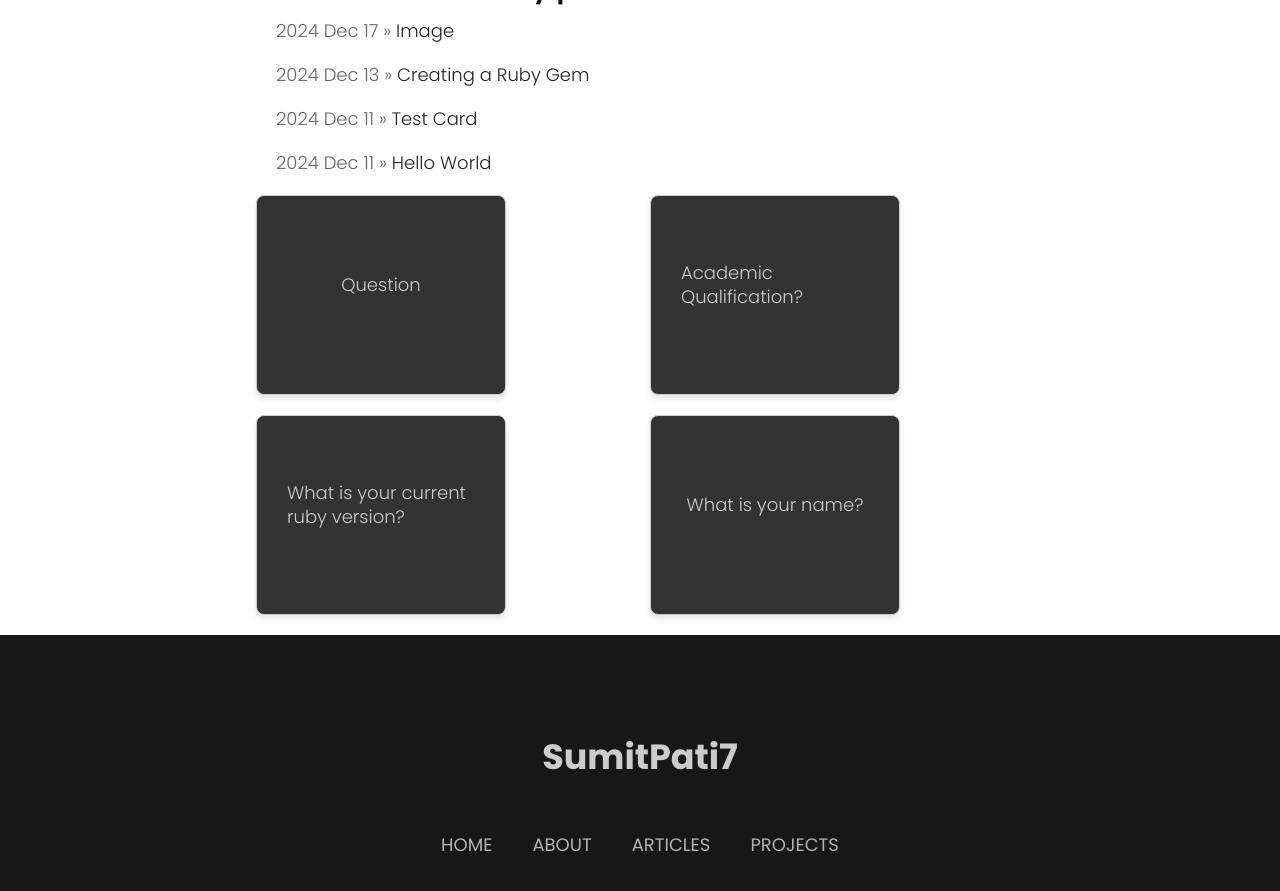
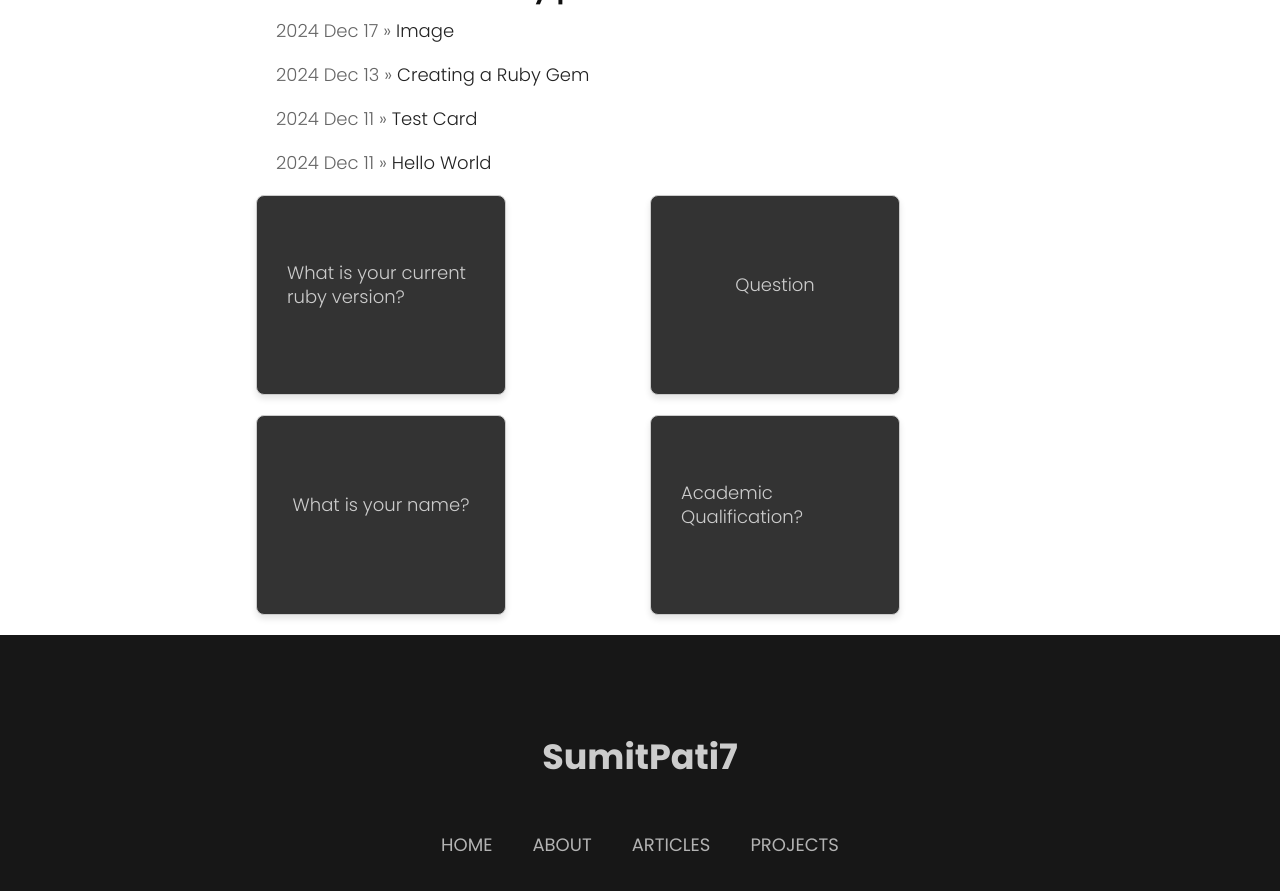
Before and after one commit to sumitpati7/blog, a Jekyll site: the page built from index.md, in a window 1280 px wide and 900 px high, scrolled down 478 px. Shown: the top 891 px of the window. Built offline with Jekyll 4.4.1, drawn with Linux system fonts in a browser that asks for light colours; nearby versions of some CDN libraries; some web fonts are replaced; comment, search, counter and statistics services are not loaded.

Commit message:
auto commit

```diff
--- a/index.md
+++ b/index.md
@@ -2,17 +2,17 @@
 layout: default
 title: SumitPati7
 flashcards:
+  - question: What is your current ruby version?
+    answer: 3\.3.4
+
   - question: Question
     answer: Answer
 
+  - question: What is your name?
+    answer: My name is **Sumit Pati**.
+
   - question: Academic Qualification?
     answer: Bachelor in CSIT
-
-  - question: What is your current ruby version?
-    answer: 3\.3.4
-
-  - question: What is your name?
-    answer: My name is **Sumit Pati**.
 
 ---
 # Hello There, I am Sumit Pati.
```
